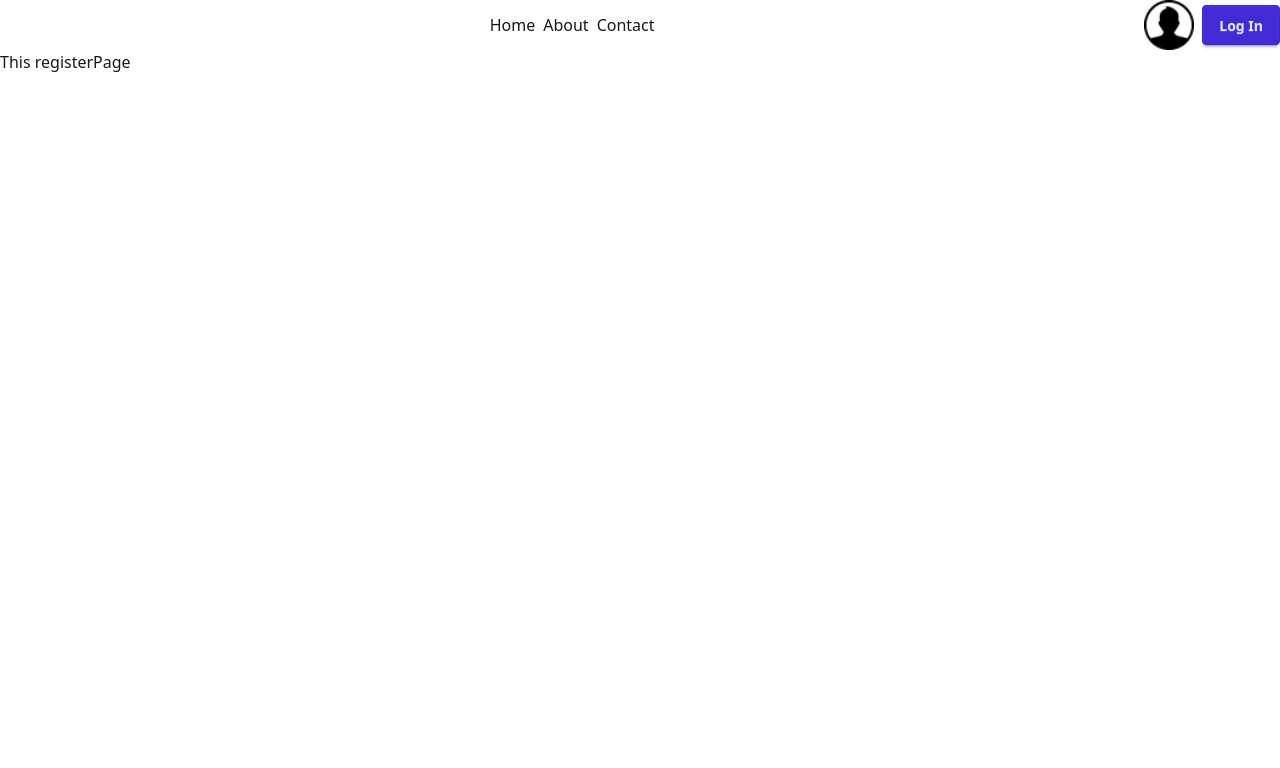
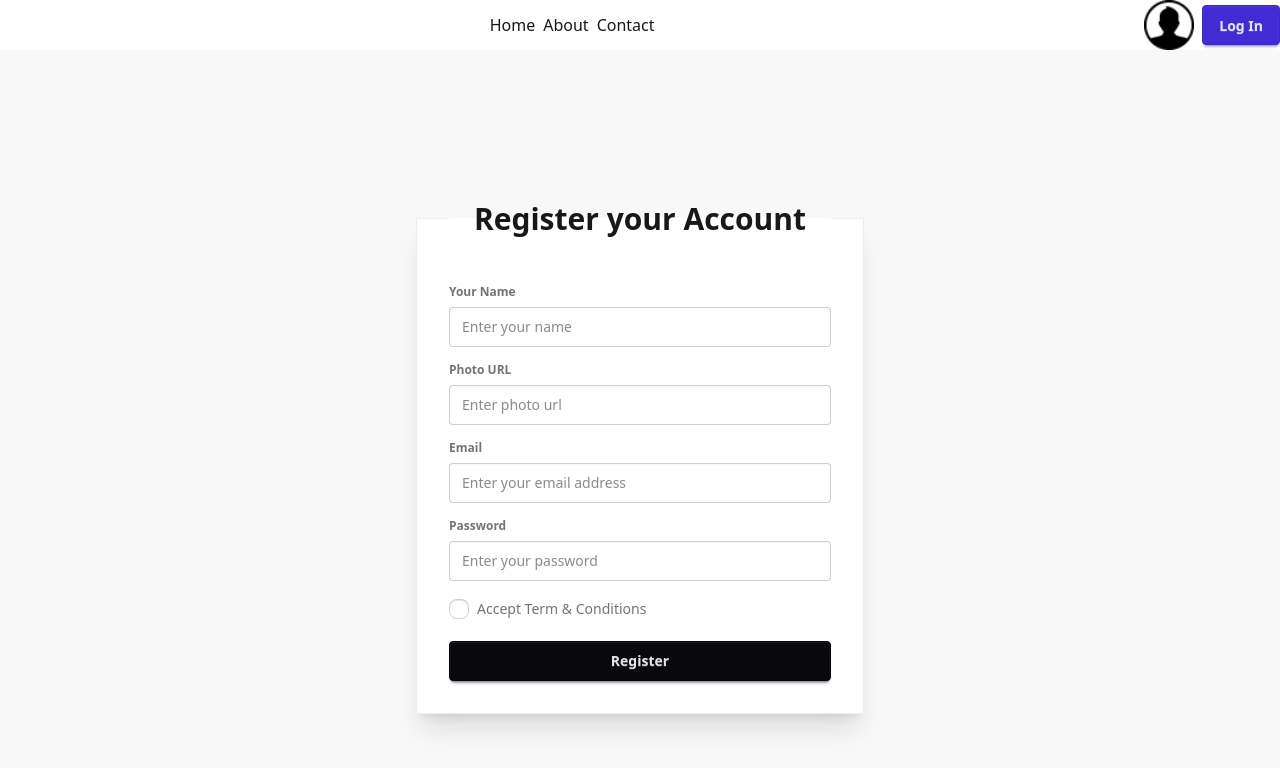
Before and after one commit to Nirjhor07/authentication-project-with-nextjs, a Next.js app: page /register in a window 1280 px wide. Shown: the top 768 px of the page. Built offline with nearby package versions, Linux system fonts and the light colour scheme.

Commit message:
added login and registration page with react form hook----> react form hook is damn good man

```diff
--- a/package.json
+++ b/package.json
@@ -14,6 +14,7 @@
     "react": "19.2.4",
     "react-dom": "19.2.4",
     "react-fast-marquee": "^1.6.5",
+    "react-hook-form": "^7.74.0",
     "react-icons": "^5.6.0"
   },
   "devDependencies": {
--- a/src/app/(auth)/login/page.jsx
+++ b/src/app/(auth)/login/page.jsx
@@ -1,14 +1,65 @@
-export const metadata = {
-  title: "Login | Dragon News",
-  description:
-    "Log in to your Dragon News account to access personalized news and features",
-};
+"use client";
+import Link from "next/link";
+import { useForm } from "react-hook-form";
 
 const LoginPage = () => {
+  const {
+    register,
+    handleSubmit,
+    watch,
+    formState: { errors },
+  } = useForm();
+
+  const handleFormFunction = (data) => {
+    // console.log(data);
+    const { email, password } = data;
+    // console.log(email, password);
+  };
+  // THIS WATCH FIELD IS IMPORTANT FOR CONTROLLED VALIDATION
+  // console.log(watch("email"));
   return (
-    <div>
-      <p>Log in page</p>
-    </div>
+    <form
+      onSubmit={handleSubmit(handleFormFunction)}
+      className="min-h-screen bg-base-200 flex items-center justify-center px-4"
+    >
+      <fieldset className="fieldset bg-base-100 border border-base-300  w-full max-w-md p-8 shadow-xl">
+        <legend className="text-2xl font-bold text-center w-full pb-6">
+          Login your account
+        </legend>
+
+        {/* email */}
+        <input
+          type="email"
+          className="input input-bordered w-full mb-4"
+          placeholder="Enter your email address"
+          {...register("email", { required: true })}
+        />
+        {errors.email && <span>Email field is required</span>}
+
+        {/* password */}
+        <input
+          type="password"
+          className="input input-bordered w-full mb-6"
+          placeholder="Enter your password"
+          {...register("password", { required: true })}
+        />
+        {errors.password && <span>Password field is required</span>}
+
+        <button type="submit" className="btn btn-neutral mt-6 w-full">
+          Login
+        </button>
+
+        <p className="text-center mt-4 text-sm flex items-center justify-center gap-1">
+          Do not Have An Account?
+          <Link
+            href="/register"
+            className="text-red-500 font-semibold hover:underline"
+          >
+            Register
+          </Link>
+        </p>
+      </fieldset>
+    </form>
   );
 };
 
--- a/src/app/(auth)/register/page.jsx
+++ b/src/app/(auth)/register/page.jsx
@@ -1,16 +1,86 @@
+"use client";
 import React from "react";
-
-export const metadata = {
-  title: "Register | Dragon News",
-  description:
-    "Create a new Dragon News account to stay updated with the latest news and stories",
-};
+import { useForm } from "react-hook-form";
 
 const RegisterPage = () => {
+  const {
+    register,
+    handleSubmit,
+    watch,
+    formState: { errors },
+  } = useForm();
+
+  const handleRegForm = (data) => {
+    console.log(data);
+  };
   return (
-    <div>
-      <p>This registerPage</p>
-    </div>
+    <form
+      onSubmit={handleSubmit(handleRegForm)}
+      className="min-h-screen bg-base-200 flex items-center justify-center px-4"
+    >
+      <fieldset className="fieldset bg-base-100 border border-base-300  w-full max-w-md p-8 shadow-xl">
+        <legend className=" text-3xl font-bold text-center w-full p-3.5 ">
+          Register your Account
+        </legend>
+        {/* name */}
+        <label className="label font-semibold">Your Name</label>
+        <input
+          type="text"
+          className="input input-bordered w-full"
+          placeholder="Enter your name"
+          {...register("name", { required: true })}
+        />
+        {errors.name && <span>Please input your name</span>}
+
+        {/* photo url */}
+        <label className="label font-semibold mt-2">Photo URL</label>
+        <input
+          type="text"
+          className="input input-bordered w-full"
+          placeholder="Enter photo url"
+          {...register("Photo_Url", { required: true })}
+        />
+        {errors.Photo_Url && <span>Please input your photo url</span>}
+
+        {/* email */}
+        <label className="label font-semibold mt-2">Email</label>
+        <input
+          type="email"
+          className="input input-bordered w-full"
+          placeholder="Enter your email address"
+          {...register("email", { required: true })}
+        />
+        {errors.email && <span>Email field is required</span>}
+
+        {/* password */}
+        <label className="label font-semibold mt-2">Password</label>
+        <input
+          type="password"
+          className="input input-bordered w-full"
+          placeholder="Enter your password"
+          {...register("password", { required: true })}
+        />
+        {errors.password && <span>Password field is required</span>}
+
+        {/* Accept terms and condition */}
+        <label className="label cursor-pointer justify-start gap-2 mt-3">
+          <input
+            type="checkbox"
+            className="checkbox checkbox-sm"
+            {...register("terms_condition", { required: true })}
+          />
+          <span className="text-sm">Accept Term & Conditions</span>
+        </label>
+        {errors.terms_condition && (
+          <span className="text-red-400">please select tick</span>
+        )}
+
+        {/* register btn */}
+        <button type="submit" className="btn btn-neutral mt-4 w-full">
+          Register
+        </button>
+      </fieldset>
+    </form>
   );
 };
 
--- a/src/app/Components/Navbar.jsx
+++ b/src/app/Components/Navbar.jsx
@@ -1,3 +1,4 @@
+"use client";
 import Link from "next/link";
 import userAvatar from "../../assets/user.png";
 import Image from "next/image";
@@ -19,7 +20,9 @@ const Navbar = () => {
       </ul>
       <div className="flex items-center justify-center gap-2">
         <Image src={userAvatar} width={50} height={50} alt="userAvatar" />
-        <button className="btn btn-primary">Log In</button>
+        <Link href={"/login"}>
+          <button className="btn btn-primary">Log In</button>
+        </Link>
       </div>
     </div>
   );
```
Also changed, not shown: 1 other file (tests, documents, lock files or other folders).
